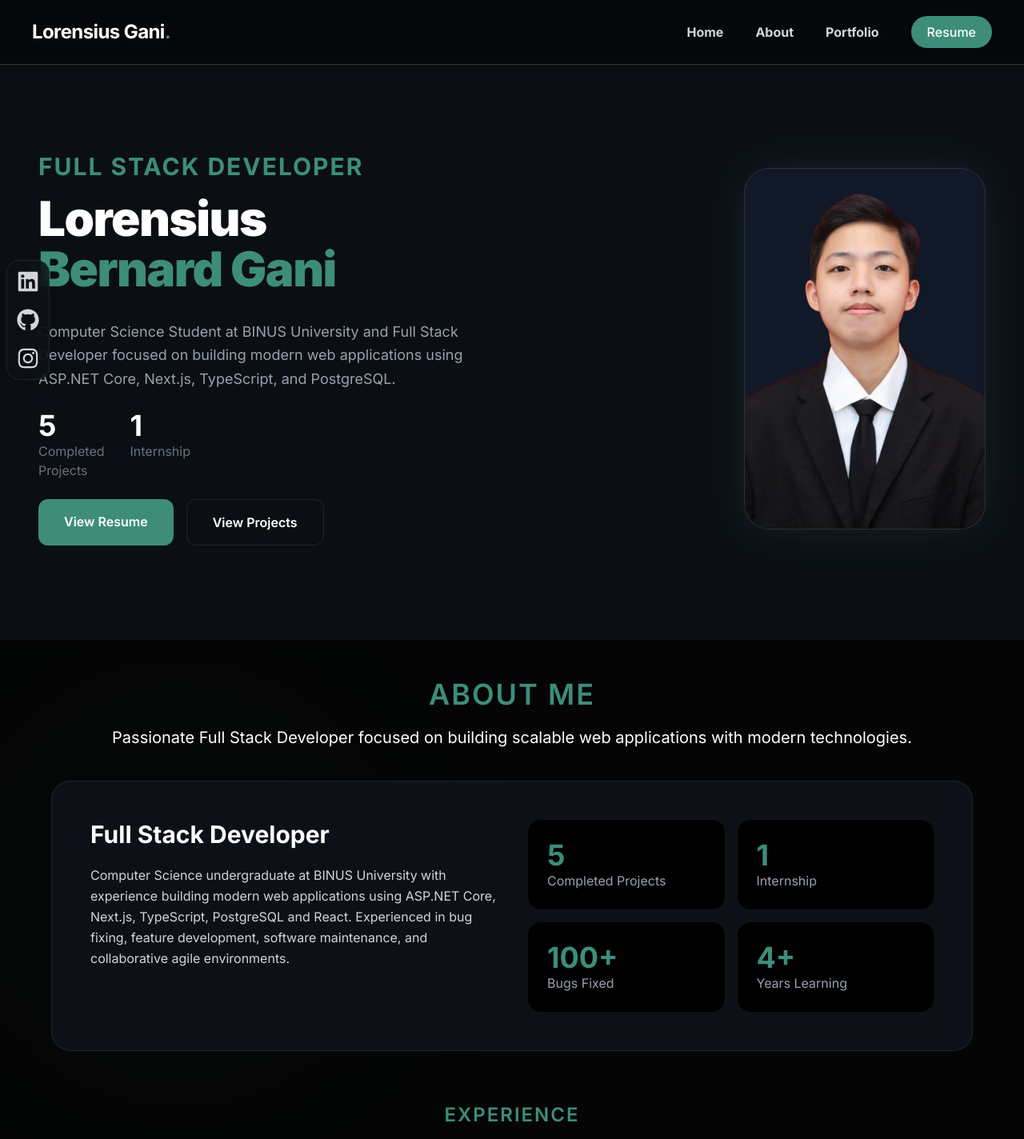
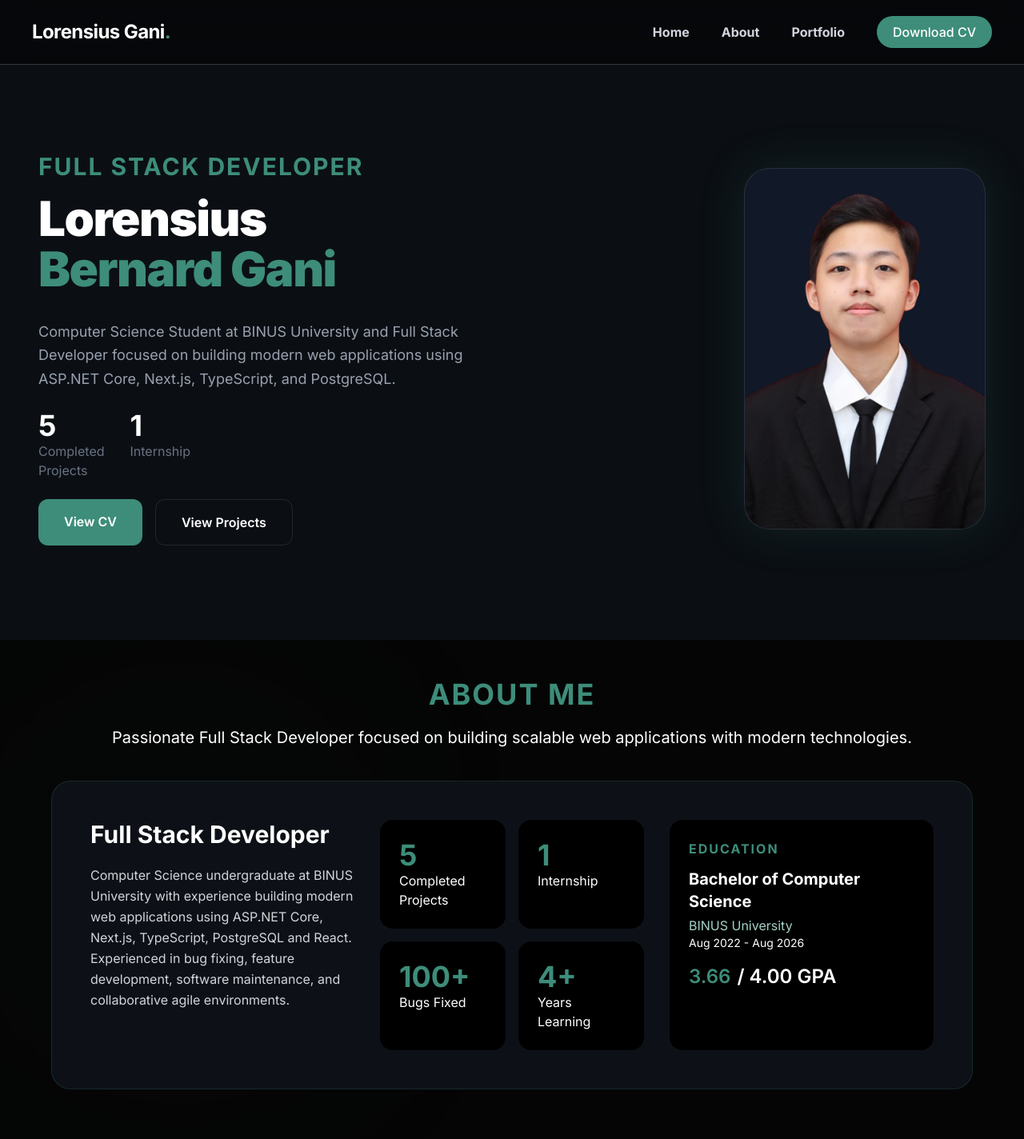
Before and after one commit to LorensiusGani/Personal-website, a Next.js app: page / in a window 1280 px wide. Shown: the top 1424 px of the page at 80% size. Built offline with nearby package versions, Linux system fonts and the light colour scheme.

Commit message:
Add New Content in Portofolio

```diff
--- a/app/Components/About.tsx
+++ b/app/Components/About.tsx
@@ -15,6 +15,15 @@ type WorkExperience = {
   description?: string[];
   skills?: string[];
 };
+
+// type Education = {
+//   degree: string;
+//   institution: string;
+//   date: string;
+//   gpa?: string;
+//   description?: string;
+//   courses?: string[];
+// };
 
 const experiences: Experience[] = [
   {
@@ -98,6 +107,21 @@ const workExperiences: WorkExperience[] = [
   },
 ];
 
+// const educations: Education[] = [
+//   {
+//     degree: "Bachelor of Computer Science",
+//     institution: "BINUS University",
+//     date: "Aug 2022 - Aug 2026 (Expected)",
+//     gpa: "3.7 / 4.00",
+//     description:
+//       "Focused on software engineering and web development, with hands-on experience building full stack applications through coursework and independent projects.",
+//     courses: [
+//       "Web Programming",
+//       "Database Systems",
+//     ],
+//   },
+// ];
+
 const About: React.FC = () => {
   return (
     <section
@@ -120,7 +144,7 @@ const About: React.FC = () => {
       <div className="relative z-10 max-w-6xl mx-auto">
         {/* Heading */}
         <div className="text-center mb-10">
-          <p className="text-3xl md:text-4xl text-[#3D8D7A] tracking-[2px] uppercase font-semibold">
+          <p className="text-3xl md:text-4xl text-[#3D8D7A] tracking-[2px] uppercase font-bold">
             About Me
           </p>
 
@@ -130,22 +154,22 @@ const About: React.FC = () => {
           </p>
         </div>
 
-        {/* Intro Card */}
+        {/* Intro Card (About + Stats + Education) */}
         <div
           className="
-            bg-[#0D1117]
-            border
-            border-[#3D8D7A]/20
-            rounded-3xl
-            p-8
-            md:p-12
-            mb-16
-          "
+    bg-[#0D1117]
+    border
+    border-[#3D8D7A]/20
+    rounded-3xl
+    p-8
+    md:p-12
+    mb-16
+  "
         >
-          <div className="grid lg:grid-cols-2 gap-10">
-            <div>
+          <div className="grid lg:grid-cols-3 gap-8">
+            {/* Deskripsi */}
+            <div className="lg:col-span-1">
               <h3 className="text-3xl font-bold mb-5">Full Stack Developer</h3>
-
               <p className="text-gray-300 leading-relaxed">
                 Computer Science undergraduate at BINUS University with
                 experience building modern web applications using ASP.NET Core,
@@ -155,25 +179,47 @@ const About: React.FC = () => {
               </p>
             </div>
 
-            <div className="grid grid-cols-2 gap-4">
+            {/* Stats */}
+            <div className="lg:col-span-1 grid grid-cols-2 gap-4">
               <div className="bg-black rounded-2xl p-6">
                 <h4 className="text-4xl font-bold text-[#3D8D7A]">5</h4>
-                <p className="text-gray-400">Completed Projects</p>
+                <p className="text-white">Completed Projects</p>
               </div>
-
               <div className="bg-black rounded-2xl p-6">
                 <h4 className="text-4xl font-bold text-[#3D8D7A]">1</h4>
-                <p className="text-gray-400">Internship</p>
+                <p className="text-white">Internship</p>
               </div>
-
               <div className="bg-black rounded-2xl p-6">
                 <h4 className="text-4xl font-bold text-[#3D8D7A]">100+</h4>
-                <p className="text-gray-400">Bugs Fixed</p>
+                <p className="text-white">Bugs Fixed</p>
               </div>
-
               <div className="bg-black rounded-2xl p-6">
                 <h4 className="text-4xl font-bold text-[#3D8D7A]">4+</h4>
-                <p className="text-gray-400">Years Learning</p>
+                <p className="text-white">Years Learning</p>
+              </div>
+            </div>
+
+            {/* Education */}
+            <div className="lg:col-span-1">
+              <div className="bg-black rounded-2xl p-6 h-full flex flex-col">
+                <p className="text-[#3D8D7A] text-base uppercase tracking-[2px] font-bold mb-3">
+                  Education
+                </p>
+
+                <h4 className="text-xl font-bold">
+                  Bachelor of Computer Science
+                </h4>
+                <p className="text-[#A3D1C6] mt-1">BINUS University</p>
+                <p className="text-white text-sm">Aug 2022 - Aug 2026</p>
+
+                <div className="flex items-center gap-2 mt-4">
+                  <span className="text-2xl font-semibold text-[#3D8D7A]">
+                    3.66
+                  </span>
+                  <span className="text-white text-2xl font-semibold">
+                    / 4.00 GPA
+                  </span>
+                </div>
               </div>
             </div>
           </div>
@@ -220,7 +266,7 @@ const About: React.FC = () => {
 
                     <p className="text-[#3D8D7A] mt-2">{item.company}</p>
 
-                    <p className="text-gray-500">{item.date}</p>
+                    <p className="text-white">{item.date}</p>
 
                     <ul className="mt-5 space-y-3 text-gray-300">
                       {item.description?.map((desc, i) => (
@@ -297,7 +343,7 @@ const About: React.FC = () => {
                       BINUS Catholic Student Association
                     </p>
 
-                    <p className="text-gray-500">{item.date}</p>
+                    <p className="text-white">{item.date}</p>
 
                     <p className="text-gray-300 mt-5 leading-relaxed">
                       {item.description}
--- /dev/null
+++ b/app/Components/Footer.tsx
@@ -0,0 +1,215 @@
+import Link from "next/link";
+import {
+  FaGithub,
+  FaLinkedin,
+  FaInstagram,
+  FaEnvelope,
+  FaMapMarkerAlt,
+} from "react-icons/fa";
+
+const Footer: React.FC = () => {
+  return (
+    <footer
+      className="
+        relative
+        bg-[#050505]
+        text-white
+        pt-20
+        pb-8
+        px-6
+        md:px-12
+        overflow-hidden
+        border-t
+        border-[#3D8D7A]/20
+      "
+    >
+      {/* Glow */}
+      <div className="absolute top-0 left-1/2  w-96 md:h-96 h-80 bg-[#3D8D7A]/10 blur-[160px] rounded-full" />
+
+      <div className="relative z-10 max-w-6xl mx-auto">
+        {/* CTA */}
+        {/* <div
+          className="
+            bg-[#0D1117]
+            border
+            border-[#3D8D7A]/20
+            rounded-3xl
+            p-10
+            md:p-14
+            text-center
+            mb-16
+          "
+        >
+          <h2 className="text-3xl md:text-4xl font-bold mb-4">
+            Let&apos;s Work Together
+          </h2>
+          <p className="text-gray-300 max-w-xl mx-auto mb-8">
+            Have a project in mind or just want to connect? Feel free to reach
+            out — I&apos;m always open to discussing new opportunities.
+          </p>
+
+          <div className="flex flex-col sm:flex-row gap-4 justify-center">
+            <a
+              href="mailto:lorensius@email.com"
+              className="
+                px-6
+                py-3
+                rounded-full
+                bg-[#3D8D7A]
+                text-white
+                font-semibold
+                hover:bg-[#357566]
+                transition
+              "
+            >
+              Email Me
+            </a>
+
+            <a
+              href="/Assets/Resume.pdf"
+              target="_blank"
+              className="
+                px-6
+                py-3
+                rounded-full
+                border
+                border-[#3D8D7A]/40
+                text-white
+                font-semibold
+                hover:bg-[#3D8D7A]/10
+                transition
+              "
+            >
+              Download CV
+            </a>
+          </div>
+        </div> */}
+
+        {/* Main Footer Content */}
+        <div className="grid md:grid-cols-3 gap-10 mb-10">
+          {/* Brand */}
+          <div>
+            <h3 className="text-2xl font-bold">
+              Lorensius Bernard Gani<span className="text-[#3D8D7A]">.</span>
+            </h3>
+            <p className="text-gray-400 mt-2">Full Stack Developer</p>
+
+            <div className="flex items-center gap-2 text-gray-400 mt-5">
+              <FaEnvelope size={28} className="text-[#3D8D7A]" />
+              <span>lorensiusgani08@gmail.com</span>
+            </div>
+
+            <div className="flex items-center gap-2 text-gray-400 mt-2">
+              <FaMapMarkerAlt size={28} className="text-[#3D8D7A]" />
+              <span>Tangerang, Indonesia</span>
+            </div>
+          </div>
+
+          {/* Quick Links */}
+          <div>
+            <h4 className="text-[#3D8D7A] uppercase text-base tracking-[2px] font-semibold mb-4">
+              Quick Links
+            </h4>
+            <ul className="space-y-2 text-gray-300">
+              <li>
+                <Link href="#home" className="hover:text-[#3D8D7A] transition">
+                  Home
+                </Link>
+              </li>
+              <li>
+                <Link href="#about" className="hover:text-[#3D8D7A] transition">
+                  About
+                </Link>
+              </li>
+              <li>
+                <Link
+                  href="#portfolio"
+                  className="hover:text-[#3D8D7A] transition"
+                >
+                  Portfolio
+                </Link>
+              </li>
+              {/* <li>
+                <Link
+                  href="mailto:lorensius@email.com"
+                  className="hover:text-[#3D8D7A] transition"
+                >
+                  Contact
+                </Link>
+              </li> */}
+            </ul>
+          </div>
+
+          {/* Social */}
+          <div>
+            <h4 className="text-[#3D8D7A] uppercase text-base tracking-[2px] font-semibold mb-4">
+              Connect
+            </h4>
+            <div className="flex gap-3">
+              <a
+                href="https://www.linkedin.com/in/lorensius-bernard-gani"
+                target="_blank"
+                rel="noopener noreferrer"
+                className="
+                  w-10 h-10
+                  flex items-center justify-center
+                  rounded-full
+                  bg-black
+                  border border-[#3D8D7A]/20
+                  hover:bg-[#3D8D7A]/10
+                  transition
+                "
+              >
+                <FaLinkedin size={32} />
+              </a>
+
+              <a
+                href="https://github.com/LorensiusGani"
+                target="_blank"
+                rel="noopener noreferrer"
+                className="
+                  w-10 h-10
+                  flex items-center justify-center
+                  rounded-full
+                  bg-black
+                  border border-[#3D8D7A]/20
+                  hover:bg-[#3D8D7A]/10
+                  transition
+                "
+              >
+                <FaGithub size={32} />
+              </a>
+
+              <a
+                href="https://www.instagram.com/lorensius.gani/"
+                target="_blank"
+                rel="noopener noreferrer"
+                className="
+                  w-10 h-10
+                  flex items-center justify-center
+                  rounded-full
+                  bg-black
+                  border border-[#3D8D7A]/20
+                  hover:bg-[#3D8D7A]/10
+                  transition
+                "
+              >
+                <FaInstagram size={32} />
+              </a>
+            </div>
+          </div>
+        </div>
+
+        {/* Copyright */}
+        <div className="border-t border-[#3D8D7A]/10 pt-6 text-center">
+          <p className="text-gray-500 text-sm">
+            © {new Date().getFullYear()} Lorensius Bernard Gani. All rights
+            reserved.
+          </p>
+        </div>
+      </div>
+    </footer>
+  );
+};
+
+export default Footer;
--- a/app/Components/Navbar.tsx
+++ b/app/Components/Navbar.tsx
@@ -76,6 +76,7 @@ const Navbar = () => {
 
           <a
             href="/CV/CV-Lorensius-Bernard-Gani.pdf"
+            download="CV-Lorensius-Bernard-Gani.pdf"
             target="_blank"
             className="
               px-5
@@ -88,7 +89,7 @@ const Navbar = () => {
               transition
             "
           >
-            Resume
+            Download CV
           </a>
         </nav>
 
@@ -139,6 +140,7 @@ const Navbar = () => {
 
             <a
               href="/CV/CV-Lorensius-Bernard-Gani.pdf"
+              download="CV-Lorensius-Bernard-Gani.pdf"
               target="_blank"
               className="
                 px-6
@@ -149,7 +151,7 @@ const Navbar = () => {
                 font-medium
               "
             >
-              Resume
+              Download CV
             </a>
           </div>
         </div>
--- a/app/page.tsx
+++ b/app/page.tsx
@@ -1,6 +1,7 @@
-import SocialMedia from "./Components/SocialMedia";
+//import SocialMedia from "./Components/SocialMedia";
 import About from "./Components/About";
 import Portfolio from "./Components/Portfolio";
+import Footer from "./Components/Footer";
 
 export default function Home() {
   return (
@@ -15,7 +16,7 @@ export default function Home() {
           pt-24
         "
       >
-        <SocialMedia />
+        {/* <SocialMedia /> */}
 
         <div
           className="relative z-10 max-w-7xl mx-auto px-6
@@ -104,7 +105,7 @@ export default function Home() {
                     font-semibold
                   "
                 >
-                  View Resume
+                  View CV
                 </a>
 
                 <a
@@ -155,6 +156,7 @@ export default function Home() {
 
       <About />
       <Portfolio />
+      <Footer />
     </>
   );
 }
```
Also changed, not shown: app/Components/Portfolio.tsx (+36 -1 lines).
